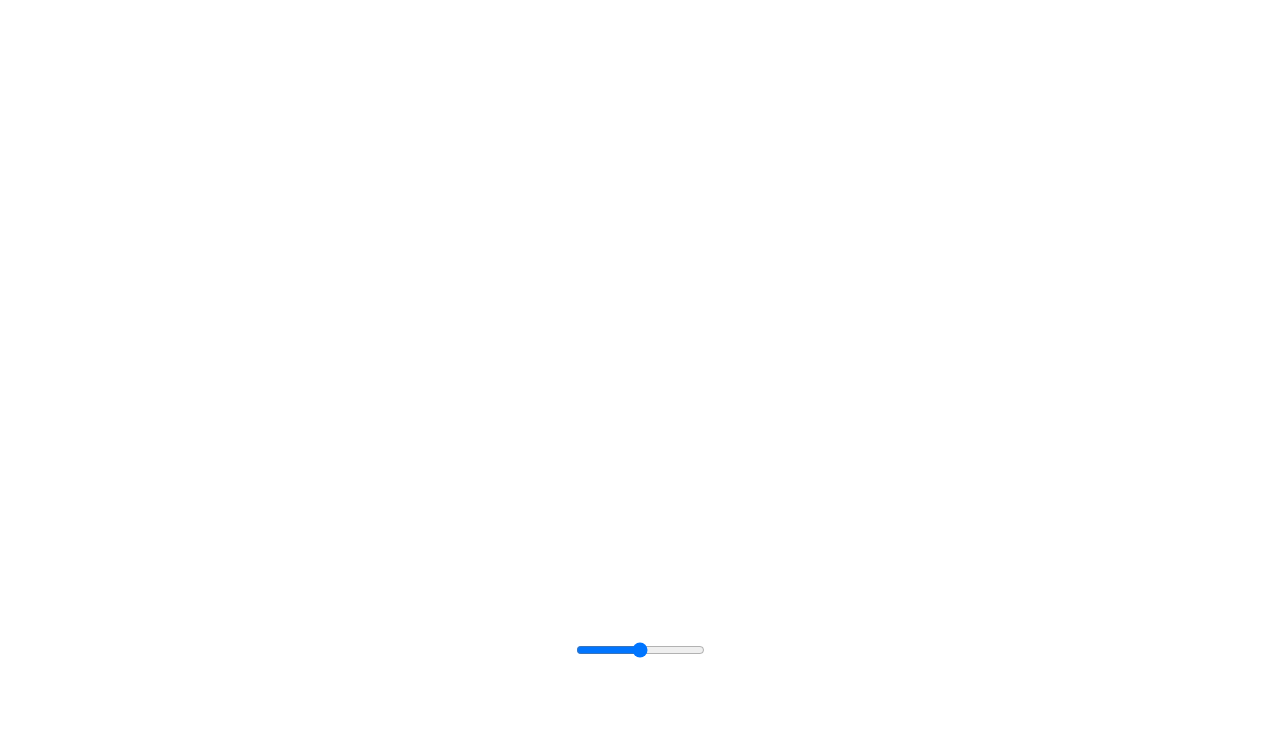
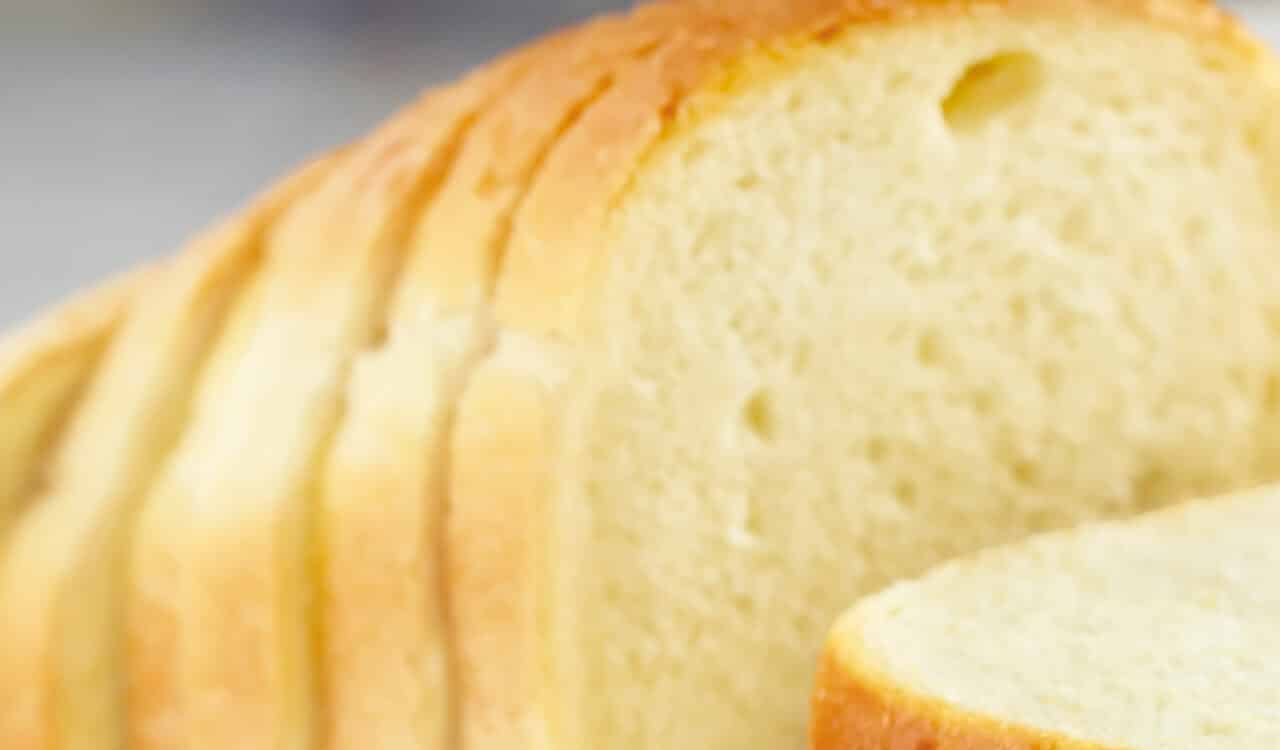
Before and after one commit to fazer-dev/LiquidAss, a plain HTML site: page index.html in a window 1280 px wide. Shown: the top 750 px of the page. Drawn offline with nearby package versions, Linux system fonts and the light colour scheme.

Commit message:
preparing for webgl

```diff
--- a/index.html
+++ b/index.html
@@ -1,15 +1,18 @@
 <!DOCTYPE html>
 <html lang="en">
 <head>
-    <script src="https://cdn.jsdelivr.net/npm/html2canvas@1.4.1/dist/html2canvas.min.js"></script>
     <meta charset="UTF-8">
     <meta name="viewport" content="width=device-width, initial-scale=1.0">
     <title>Liquid Ass</title>
     <link rel="stylesheet" href="style.css">
 </head>
 <body>
+    <canvas id="glcanvas"></canvas>
+
+
+
     <div class="sliderdiv">
-        <input type="range" min="0" max="100" value="50" id="slider">
+        <input type="range" min="0" max="100" value="50" class ="slider" id="slider">
     </div>
 </body>
 </html>
--- a/style.css
+++ b/style.css
@@ -1,6 +1,71 @@
+body {
+    background:url('bread.jpg');
+}
+
+canvas {
+    width: 100vw;
+    height: 100vh;
+    display: block;
+}
+
 .sliderdiv {
     padding-top:50%;
     display: flex;
     justify-content: center;
     align-items: center;
 }
+
+.slider {
+    -webkit-appearance: none;
+    appearance: none;
+    width: 400px;
+    height: 20px;
+    background: transparent;
+}
+
+/* Track */
+.slider::-webkit-slider-runnable-track{
+    height:20px;
+
+    border-radius:999px;
+
+    background:
+        linear-gradient(
+            rgba(255,255,255,.35),
+            rgba(255,255,255,.12)
+        );
+
+    backdrop-filter:
+        blur(20px)
+        saturate(0%);
+
+    border:1px solid rgba(255,255,255,.25);
+
+    box-shadow:
+        inset 0 1px 1px rgba(255,255,255,.6),
+        inset 0 -4px 10px rgba(255,255,255,.08),
+        0 8px 30px rgba(0,0,0,.2);
+}
+
+
+.slider::-webkit-slider-thumb{
+    -webkit-appearance:none;
+
+    width:90px;
+    height:90px;
+    margin-top:-35px;
+
+    border-radius:50%;
+
+    background:
+        rgba(255,255,255,0);
+    backdrop-filter:
+        blur(30px)
+        saturate(220%);
+
+    border:1px solid rgba(255,255,255,.4);
+
+    box-shadow:
+        inset 0 2px 3px rgba(255,255,255,.8),
+        0 5px 20px rgba(0,0,0,.25);
+}
```
Also changed, not shown: script.js (+6 -10 lines), bread.jpg (added), shaders/fragment.glsl (added), shaders/vertex.glsl (added).
